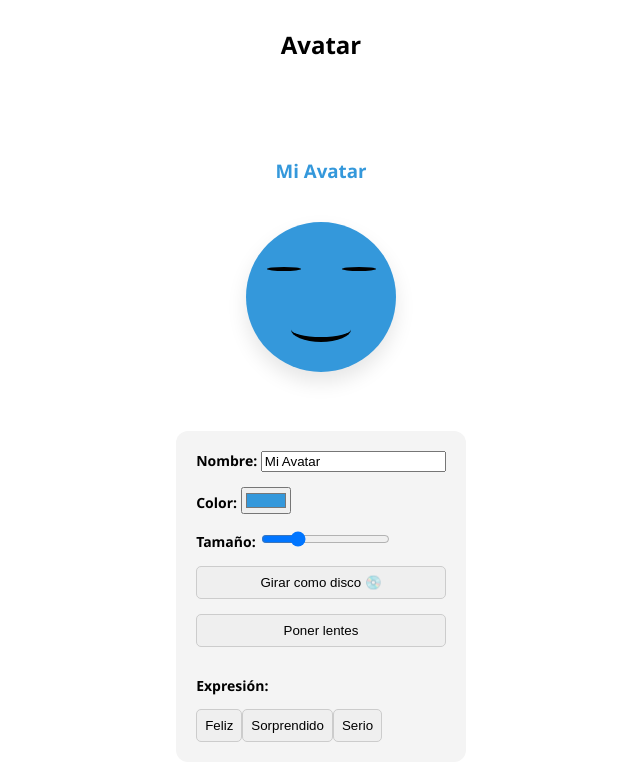
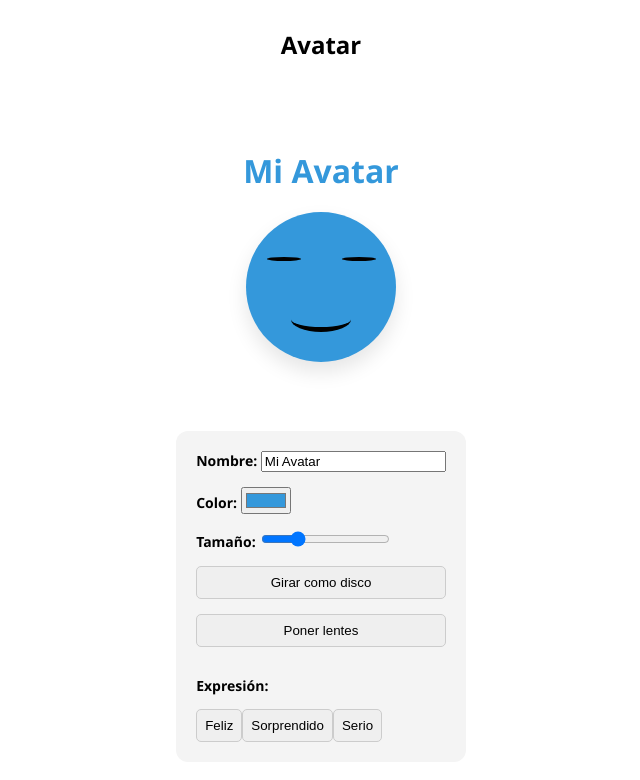
Before and after one commit to jayutomas623/Laboratorio2, an Angular app: page / in a window 1280 px wide. Shown: the top 780 px of the page, without its empty margins (319-959 px from the left). Built offline with nearby package versions, Linux system fonts and the light colour scheme.

Commit message:
Modificado

```diff
--- a/src/app/components/avatar/avatar.html
+++ b/src/app/components/avatar/avatar.html
@@ -6,9 +6,10 @@
         {{ nombre() }}
     </h3>
     <div class="cuerpo"
-         [style.background-color]="colorFondo()"
-         [style.width.px]="tamano()"
-         [style.height.px]="tamano()">
+        [class.girando]="estaGirando()"
+        [style.background-color]="colorFondo()"
+        [style.width.px]="tamano()"
+        [style.height.px]="tamano()">
 
       <div class="ojos">
         <div class="ojo"></div>
@@ -46,7 +47,7 @@
     </label>
 
     <button (click)="toggleGiro()">
-      {{estaGirando() ? 'Detener giro 🛑' : 'Girar como disco 💿'}}
+      {{estaGirando() ? 'Detener giro' : 'Girar como disco'}}
     </button>
 
     <button (click)="toggleLentes()">
--- a/src/app/components/avatar/avatar.scss
+++ b/src/app/components/avatar/avatar.scss
@@ -1,3 +1,13 @@
+@keyframes girarComoDisco {
+  from {
+    transform: rotate(0deg);
+  }
+
+  to {
+    transform: rotate(360deg);
+  }
+}
+
 .container {
   display: flex;
   flex-direction: column;
@@ -12,11 +22,22 @@
     justify-content: center;
     gap: 20px;
 
+    .nombre {
+      margin: 0;
+      font-size: 2rem;
+      text-shadow: 1px 1px 3px rgba(255, 255, 255, 0.8);
+    }
+
     .cuerpo {
       border-radius: 50%;
       position: relative;
-      transition: all 0.3s ease;
-      box-shadow: 0 10px 20px rgba(0,0,0,0.1);
+      transition: background-color 0.3s ease, width 0.3s ease, height 0.3s ease;
+      box-shadow: 0 10px 20px rgba(0, 0, 0, 0.1);
+
+
+      &.girando {
+        animation: girarComoDisco 2s linear infinite;
+      }
 
       .ojos {
         display: flex;
@@ -38,16 +59,7 @@
           height: 15%;
           border: 3px solid #333;
           left: 5%;
-          background: rgba(255,255,255,0.2);
-        }
-        .nombre {
-          position: absolute;
-          top: 10%;
-          width: 100%;
-          text-align: center;
-          font-weight: bold;
-          font-size: 1.2rem;
-          z-index: 10;
+          background: rgba(255, 255, 255, 0.2);
         }
       }
 
@@ -58,20 +70,26 @@
         display: flex;
         justify-content: center;
 
-        .feliz { width: 40%; height: 20px; border-bottom: 5px solid black; border-radius: 50%; }
-        .sorprendido { width: 20px; height: 20px; border: 4px solid black; border-radius: 50%; }
-        .serio { width: 30%; height: 5px; background: black; }
+        .feliz {
+          width: 40%;
+          height: 20px;
+          border-bottom: 5px solid black;
+          border-radius: 50%;
+        }
+
+        .sorprendido {
+          width: 20px;
+          height: 20px;
+          border: 4px solid black;
+          border-radius: 50%;
+        }
+
+        .serio {
+          width: 30%;
+          height: 5px;
+          background: black;
+        }
       }
-
-        .nombre {
-          position: absolute;
-          top: 10%;
-          width: 100%;
-          text-align: center;
-          font-weight: bold;
-          font-size: 1.2rem;
-          z-index: 10;
-        }
     }
   }
 
@@ -82,23 +100,17 @@
     display: grid;
     gap: 15px;
 
-    label, p { font-weight: bold; font-size: 14px; }
-    button { cursor: pointer; padding: 8px; border-radius: 5px; border: 1px solid #ccc; }
+    label,
+    p {
+      font-weight: bold;
+      font-size: 14px;
+    }
+
+    button {
+      cursor: pointer;
+      padding: 8px;
+      border-radius: 5px;
+      border: 1px solid #ccc;
+    }
   }
 }
-
-
-@keyframes girarComoDisco {
-  from {
-    transform: rotate(0deg);
-  }
-  to {
-    transform: rotate(360deg);
-  }
-}
-
-
-.girando {
-
-  animation: girarComoDisco 2s linear infinite;
-}
```
